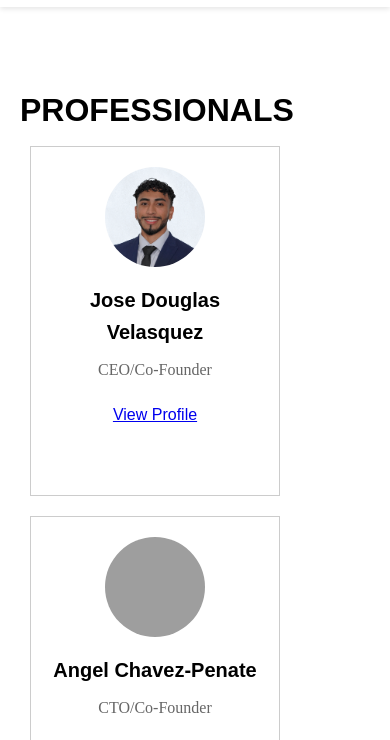
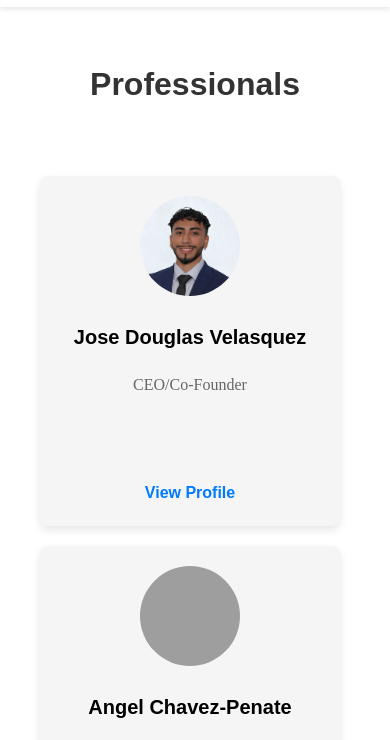
Before and after one commit to chavezpe/VirtusBusinessGroup, a plain HTML site: page assets/html/team.html in a window 390 px wide. Shown: the part 91-831 px from the top of the page. Drawn offline with nearby package versions, Linux system fonts and the light colour scheme; grey boxes are pictures that could not be loaded.

Commit message:
Add phone number collection, rearrange team cards

```diff
--- a/assets/css/styles.css
+++ b/assets/css/styles.css
@@ -251,30 +251,74 @@ footer {
     Team Cards
 */
 
-.team-card {
-  border: 1px solid #ccc;
-  padding: 20px;
-  width: 250px;
-  height: 350px;
+.pro-titles {
     text-align: center;
-  margin: 10px;
-  display: inline-block;
+    font-size: 2em;
+    font-weight: bold;
+    color: #333;
+    margin-top: 20px;
+    margin-bottom: 20px;
 }
 
+.team-container {
+    display: flex;                     /* Use flexbox for horizontal alignment */
+    flex-direction: row;              /* Align cards in a row */
+    justify-content: center;          /* Center cards horizontally */
+    flex-wrap: nowrap;                /* Prevent cards from wrapping to the next line */
+    overflow-x: auto;                 /* Allow horizontal scrolling if needed */
+    gap: 20px;                        /* Space between cards */
+    padding-left: 20px;               /* Optional: add padding around the container */
+    padding-right: 20px;              /* Optional: add padding around the container */
+    margin-top: 5px;                 /* Add space above the container */
+
+}
+
+.team-card {
+    width: 250px; /* Adjust width as needed */
+    height: 350px; /* Adjust height as needed */
+    background-color: #f5f5f5;
+    border-radius: 8px;
+    box-shadow: 0 4px 8px rgba(0, 0, 0, 0.1);
+    text-align: center;
+    padding: 20px;
+    display: flex;
+    flex-direction: column;
+    justify-content: space-between;
+}
+
+/* Image within each Team Card */
 .team-card img {
     width: 100px;
     height: 100px;
     border-radius: 50%;
+    object-fit: cover; /* Ensures images fit without distortion */
+    margin: 0 auto 15px;
 }
 
+/* Team Title */
+.team-container h1 {
+    margin-bottom: 20px; /* Adjust this value for desired space */
+    text-align: center;   /* Center the title */
+}
+
+/* Team Member Name */
 .team-card h2 {
-  font-size: 20px;
+    font-size: 1.25rem;
     margin: 10px 0;
 }
 
+/* Team Member Title */
 .team-card p {
-  font-size: 16px;
+    font-size: 1rem;
     color: #666;
+}
+
+/* View Profile Link */
+.team-card a {
+    color: #007BFF;
+    text-decoration: none;
+    font-weight: bold;
+    margin-top: auto;
 }
 
 /*
@@ -345,4 +389,18 @@ CONTACT BOX
       margin-top: 70px;
 
     }
+
+    .team-container {
+        flex-wrap: wrap;              /* Allow wrapping on smaller screens */
+        justify-content: space-between; /* Space out cards when wrapping */
     }
+    .team-card {
+        width: calc(50% - 10px);     /* Two cards per row on medium screens */
+    }
+}
+
+@media (max-width: 480px) {
+    .team-card {
+        width: calc(100% - 10px);    /* One card per row on small screens */
+    }
+}
--- a/assets/html/team.html
+++ b/assets/html/team.html
@@ -39,10 +39,10 @@
   </header>
 
   <!-- Main Content -->
-  <main>
-    <br>
+  <h1 class="pro-titles">Professionals</h1>
+  <main class="team-container">
+      <br>
 
-    <h1>PROFESSIONALS</h1>
         <!-- New Container for Image and Text -->
   </main>
 
--- a/assets/js/form-handler.js
+++ b/assets/js/form-handler.js
@@ -11,6 +11,7 @@ function clearForm(event) {
             document.getElementById("last-name").value = "";
             document.getElementById("email").value = "";
             document.getElementById("message").value = "";
+            document.getElementById("phone").value = "";
             alert("Your message has been sent!");
         }, 500); // Delay to ensure form submission completes
     }
```
Also changed, not shown: assets/html/contact-us.html (+4 -0 lines). Lines whose indentation alone changed are shown as unchanged.
